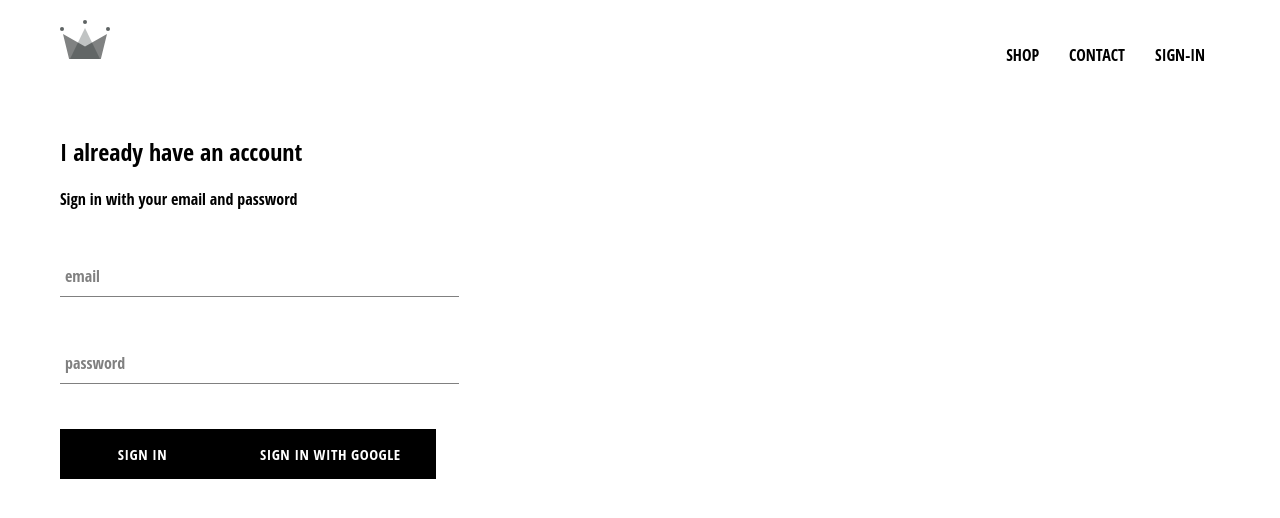
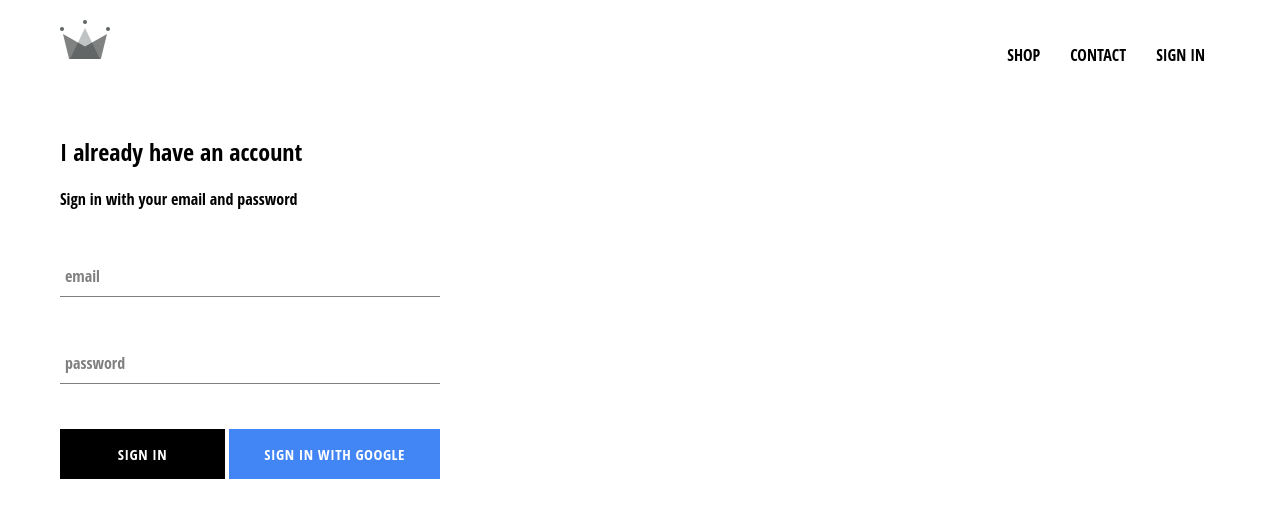
Before and after one commit to mbeverlyw/e-commerce-webapp, a React (Create React App) app: page /signin in a window 1280 px wide. Shown: the top 518 px of the page. Built offline with nearby package versions, Linux system fonts and the light colour scheme; no server answers; the HTML template or start-up script is replaced by a standard one.

Commit message:
Created Sign-in/Sign-out navigation item. Styled Sign In buttons accordingly.

```diff
--- a/src/App.css
+++ b/src/App.css
@@ -7,3 +7,7 @@
     text-decoration: none;
     color: black;
 }
+
+* {
+    box-sizing: border-box;
+}
--- a/src/App.js
+++ b/src/App.js
@@ -7,11 +7,34 @@
 import ShopPage from "./pages/shop/shop.component";
 import SignInAndSignUpPage from "./pages/sign-in-and-sign-up/sign-in-and-sign-up.component";
 import Header from "./components/header/header.component";
+import { auth } from "./firebase/firebase.utils";
 
-function App() {
+class App extends React.Component {
+  constructor() {
+    super();
+
+    this.state = {
+      currentUser: null,
+    };
+  }
+
+  unsubscribeFromAuth = null;
+
+  componentDidMount() {
+    this.unsubscribeFromAuth = auth.onAuthStateChanged((user) => {
+      this.setState({ currentUser: user });
+      console.log(user);
+    });
+  }
+
+  componentWillUnmount() {
+    this.unsubscribeFromAuth();
+  }
+
+  render() {
     return (
       <div>
-      <Header />
+        <Header currentUser={this.state.currentUser} />
         <Switch>
           <Route exact path="/" component={HomePage} />
           <Route path="/shop" component={ShopPage} />
@@ -20,5 +43,6 @@
       </div>
     );
   }
+}
 
 export default App;
--- a/src/components/custom-button/custom-button.component.jsx
+++ b/src/components/custom-button/custom-button.component.jsx
@@ -2,8 +2,11 @@
 
 import "./custom-button.styles.scss";
 
-const CustomButton = ({ children, ...otherProps }) => (
-  <button className="custom-button" {...otherProps}>
+const CustomButton = ({ children, isGoogleSignIn, ...otherProps }) => (
+  <button
+    className={`${isGoogleSignIn ? "google-sign-in" : ""} custom-button`}
+    {...otherProps}
+  >
     {children}
   </button>
 );
--- a/src/components/custom-button/custom-button.styles.scss
+++ b/src/components/custom-button/custom-button.styles.scss
@@ -19,4 +19,15 @@
       color: black;
       border: 1px solid black;
     }
+
+    &.google-sign-in {
+      background-color: #4285f4;
+      color: white;
+
+      &:hover {
+        background-color: #357ae8;
+        border: none;
+      }
+
+    }
   }
--- a/src/components/header/header.component.jsx
+++ b/src/components/header/header.component.jsx
@@ -1,11 +1,13 @@
 import React from "react";
 import { Link } from "react-router-dom";
+
+import { auth } from "../../firebase/firebase.utils";
 
 import { ReactComponent as Logo } from "../../assets/crown.svg";
 
 import "./header.styles.scss";
 
-const Header = () => (
+const Header = ({ currentUser }) => (
   <div className="header">
     <Link to="/">
       <Logo className="logo" />
@@ -17,9 +19,12 @@
       <Link className="option" to="/shop">
         CONTACT
       </Link>
-      <Link className="option" to="/signin">
-        SIGN-IN
-      </Link>
+      {
+        currentUser ?
+        <div className='option' onClick={() => auth.signOut()}>SIGN OUT</div>
+        :
+        <Link className='option' to='/signin'>SIGN IN</Link>
+      }
     </div>
   </div>
 );
--- a/src/components/header/header.styles.scss
+++ b/src/components/header/header.styles.scss
@@ -20,6 +20,7 @@
 
       .option {
         padding: 10px 15px;
+        cursor: pointer;
       }
     }
   }
--- a/src/components/sign-in/sign-in.component.jsx
+++ b/src/components/sign-in/sign-in.component.jsx
@@ -1,9 +1,9 @@
 import React from "react";
 
 import FormInput from "../form-input/form-input.component";
-import CustomButton from "../custom-button/custom-button.component"
+import CustomButton from "../custom-button/custom-button.component";
 
-import { signInWithGoogle } from "../firebase/firebase.utils"
+import { signInWithGoogle } from "../../firebase/firebase.utils";
 
 import "./sign-in.styles.scss";
 
@@ -52,12 +52,13 @@
             label="password"
             required
           />
-
-          <CustomButton type="submit">SIGN IN</CustomButton>
-          <CustomButton onClick={signInWithGoogle}>
-            {' '}
-            Sign in with Google{' '}
-          </CustomButton>
+          <div className="buttons">
+            <CustomButton type="submit">SIGN IN</CustomButton>
+            <CustomButton onClick={signInWithGoogle} isGoogleSignIn>
+              {" "}
+              Sign in with Google{" "}
+            </CustomButton>
+          </div>
         </form>
       </div>
     );
--- a/src/components/sign-in/sign-in.styles.scss
+++ b/src/components/sign-in/sign-in.styles.scss
@@ -1,9 +1,14 @@
 .sign-in {
-    width: 30vw;
+    width: 380px;
     display: flex;
     flex-direction: column;
 
     .title {
         margin: 10px 0;
     }
+
+    .buttons {
+        display: flex;
+        justify-content: space-between;
+    }
 }
```
Also changed, not shown: src/firebase/firebase.utils.js (renamed from src/components/firebase/firebase.utils.js). Lines whose indentation alone changed are shown as unchanged.
